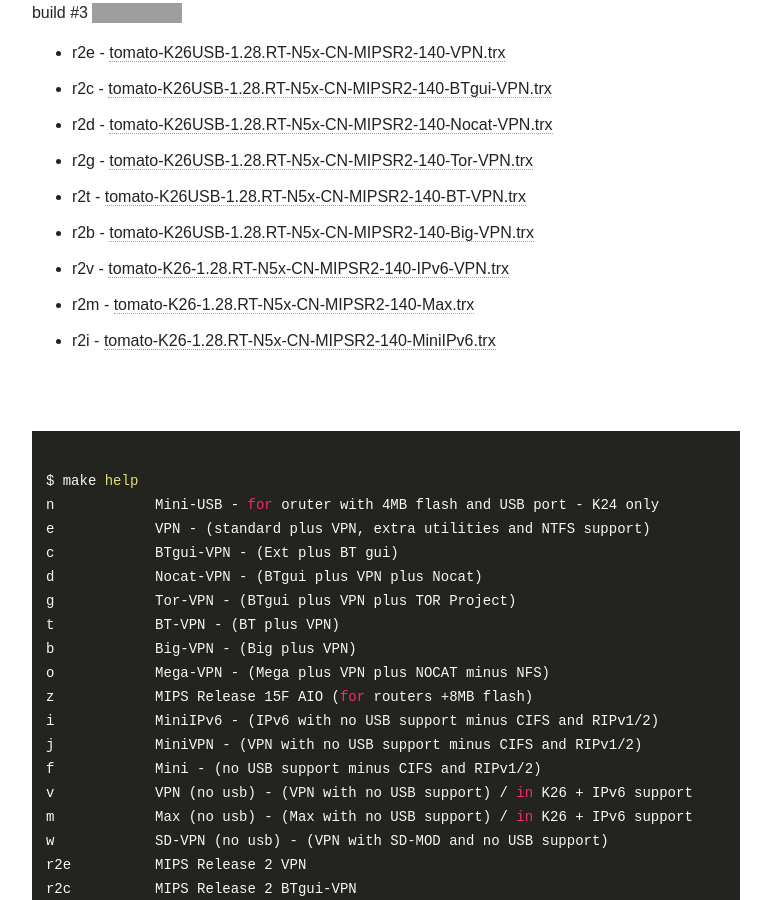
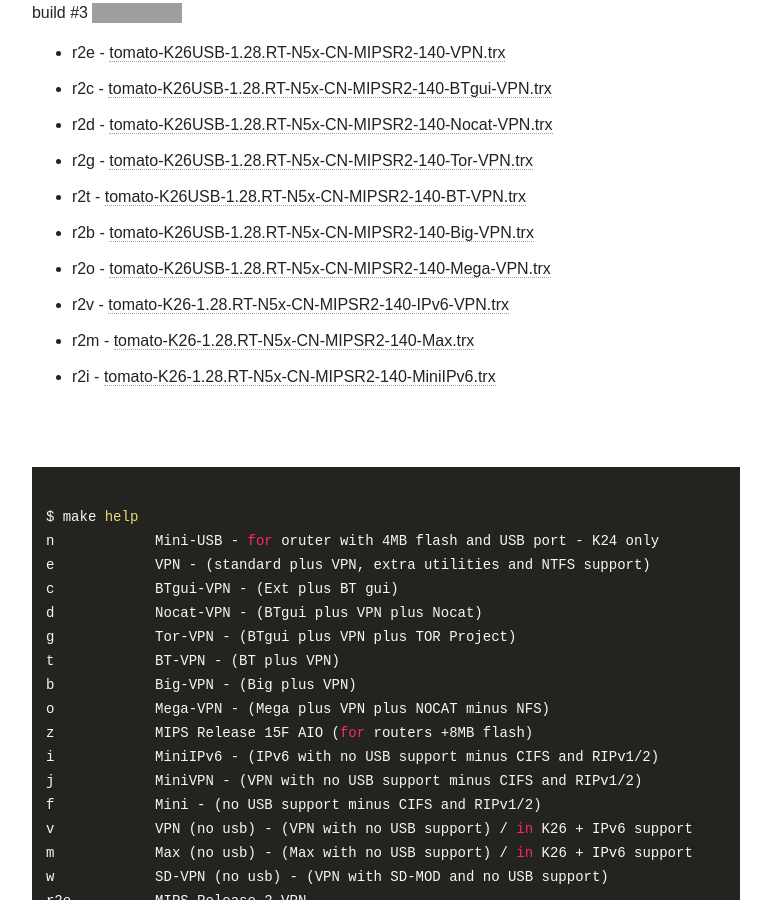
Before and after one commit to oglopss/tomato-ci-ctf-jekyll, a Jekyll site: the page built from index.html, in a window 1280 px wide and 900 px high, scrolled down 595 px. Shown: the whole window, without its empty margins (254-1025 px from the left). Built offline with Jekyll 4.4.1, drawn with Linux system fonts in a browser that asks for light colours; nearby versions of some CDN libraries; grey boxes are pictures that could not be loaded.

Commit message:
Travis build 3 r2o pushed to gh-pages

```diff
--- a/_data/ss.yml
+++ b/_data/ss.yml
@@ -9,3 +9,4 @@
   - 0006 r2b tomato-K26USB-1.28.RT-N5x-CN-MIPSR2-140-Big-VPN.trx
   - 0010 r2m tomato-K26-1.28.RT-N5x-CN-MIPSR2-140-Max.trx
   - 0011 r2i tomato-K26-1.28.RT-N5x-CN-MIPSR2-140-MiniIPv6.trx
+  - 0007 r2o tomato-K26USB-1.28.RT-N5x-CN-MIPSR2-140-Mega-VPN.trx
```
Also changed, not shown: 1 other file.
